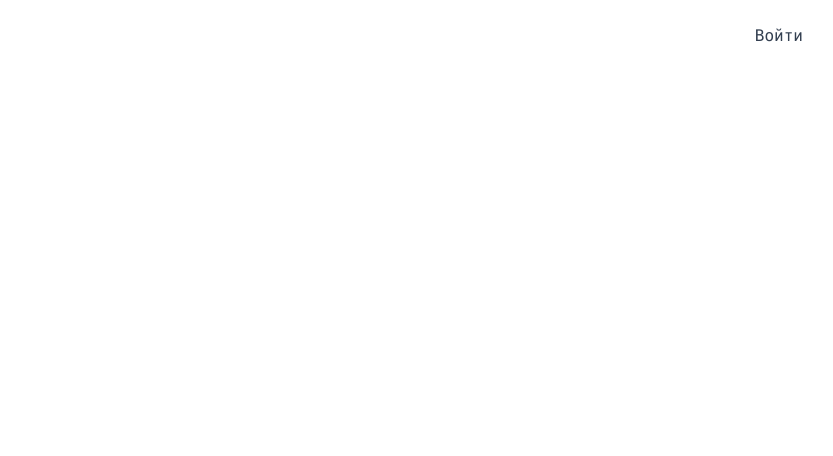
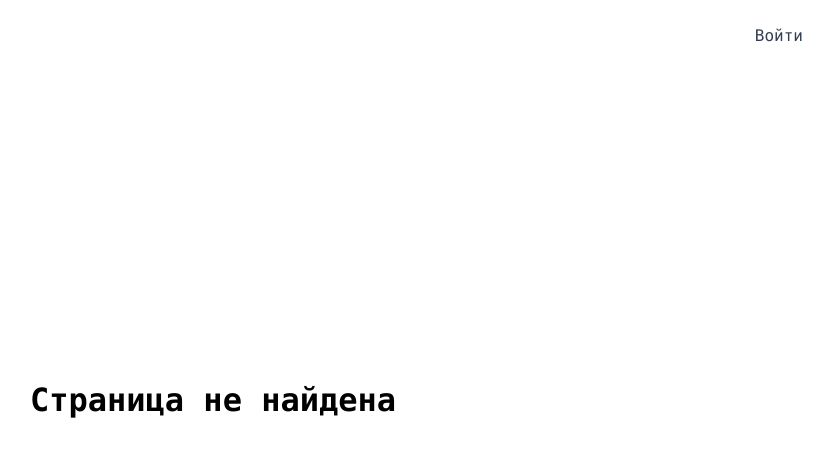
Before and after one commit to VLADISLAW9/shift-cinema, a React (Vite) app: page / in a window 1280 px wide. Before the commit this address had no page. Shown: the top 456 px of the page, without its empty margins (427-1260 px from the left). Built offline with nearby package versions, Linux system fonts and the light colour scheme; some icons are missing.

Commit message:
add app loader

```diff
--- a/src/app/App.tsx
+++ b/src/app/App.tsx
@@ -3,8 +3,7 @@ import { Suspense, useEffect } from 'react';
 import { useInitAuthDataQuery } from '@/entities/User/api/useInitAuthData';
 import { useUserStore } from '@/entities/User/model/store/useUserStore';
 import { USER_LOCALSTORAGE_KEY } from '@/shared/consts/localstorage';
-import { DesktopLayouts } from '@/shared/layouts';
-import { classNames } from '@/shared/lib/classNames';
+import { AppLoaderLayout, DesktopLayouts } from '@/shared/layouts';
 import { Navbar } from '@/widgets/Navbar';
 
 import AppRouter from './providers/RouterProvider/ui/AppRouter';
@@ -24,13 +23,12 @@ export const App = () => {
   }, [initUser, userData, userToken]);
 
   if (initAuthDataQuery.isLoading && userToken) {
-    return <div>Loading...</div>;
+    return <AppLoaderLayout />;
   }
 
   return (
-    <div id='app' className={classNames('app', {}, [])}>
-      {/* TODO: Сделать AppLoader скелетон */}
-      <Suspense fallback='Laoding...'>
+    <div id='app' className='app'>
+      <Suspense fallback=''>
         <DesktopLayouts content={<AppRouter />} header={<Navbar />} />
       </Suspense>
     </div>
--- a/src/app/providers/RouterProvider/config/routeConfig.tsx
+++ b/src/app/providers/RouterProvider/config/routeConfig.tsx
@@ -1,6 +1,7 @@
 import { AuthPage } from '@/pages/AuthPage';
 import { FilmDetailsPage } from '@/pages/FilmDetailsPage';
 import { FilmsPage } from '@/pages/FilmsPage';
+import { NotFoundPage } from '@/pages/NotFoundPage';
 import { OrdersPage } from '@/pages/OrdersPage';
 import PaymentPage from '@/pages/PaymentPage/ui/PaymentPage';
 import { ProfilePage } from '@/pages/ProfilePage';
@@ -44,9 +45,8 @@ export const routeConfig: Record<AppRoutes, AppRoutesProps> = {
     element: <ProfilePage />,
     authOnly: true
   },
-  // last
   [AppRoutes.NOT_FOUND]: {
-    path: getRouteNotFound(),
-    element: <div />
+    path: '*',
+    element: <NotFoundPage />
   }
 };
--- /dev/null
+++ b/src/pages/NotFoundPage/index.ts
@@ -0,0 +1 @@
+export { NotFoundPage } from './ui/NotFoundPage';
--- /dev/null
+++ b/src/pages/NotFoundPage/ui/NotFoundPage.module.scss
@@ -0,0 +1,6 @@
+.not_found_page {
+	display: flex;
+	height: 70vh;
+	align-items: center;
+	justify-content: center;
+}
--- /dev/null
+++ b/src/pages/NotFoundPage/ui/NotFoundPage.tsx
@@ -0,0 +1,11 @@
+import { Typography } from '@/shared/ui/Typography';
+
+import cls from './NotFoundPage.module.scss';
+
+export const NotFoundPage = () => {
+  return (
+    <div className={cls.not_found_page}>
+      <Typography variant='typography32_bold'>Страница не найдена</Typography>
+    </div>
+  );
+};
--- a/src/shared/consts/router.ts
+++ b/src/shared/consts/router.ts
@@ -5,7 +5,6 @@ export enum AppRoutes {
   ORDERS = 'orders',
   PROFILE = 'profile',
   PAYMENT = 'payment',
-  // last
   NOT_FOUND = 'not_found'
 }
 
@@ -16,11 +15,3 @@ export const getRouteProfile = () => `/profile`;
 export const getRouteOrders = () => `/orders`;
 export const getRouteNotFound = () => `/not_found`;
 export const getRoutePayment = () => `/payment`;
-
-export const AppRouteByPathPattern: Record<string, AppRoutes> = {
-  [getRouteAuth()]: AppRoutes.AUTH,
-  [getRouteFilms()]: AppRoutes.FILMS,
-  [getRouteFilmDetails(':id')]: AppRoutes.FILM_DETAILS,
-  [getRouteProfile()]: AppRoutes.PROFILE,
-  [getRouteOrders()]: AppRoutes.ORDERS
-};
--- /dev/null
+++ b/src/shared/layouts/AppLoaderLayout/AppLoaderLayout.module.scss
@@ -0,0 +1,6 @@
+.app_loader_layout {
+	display: flex;
+	height: 100vh;
+	align-items: center;
+	justify-content: center;
+}
--- /dev/null
+++ b/src/shared/layouts/AppLoaderLayout/AppLoaderLayout.tsx
@@ -0,0 +1,12 @@
+import { memo } from 'react';
+import { Loader } from '@ui/Loader';
+
+import cls from './AppLoaderLayout.module.scss';
+
+export const AppLoaderLayout = memo(() => {
+  return (
+    <div className={cls.app_loader_layout}>
+      <Loader />
+    </div>
+  );
+});
--- a/src/shared/layouts/index.ts
+++ b/src/shared/layouts/index.ts
@@ -1 +1,2 @@
+export { AppLoaderLayout } from './AppLoaderLayout/AppLoaderLayout';
 export { DesktopLayouts } from './DesktopLayouts/DesktopLayouts';
--- /dev/null
+++ b/src/shared/ui/Loader/Loader.tsx
@@ -0,0 +1,18 @@
+import Spinner from '@/shared/assets/Spinner.svg';
+
+import { Icon } from '../Icon';
+
+interface LoaderProps {
+  className?: string;
+  width?: number;
+  height?: number;
+}
+
+export const Loader = (props: LoaderProps) => {
+  const { className, height = 150, width = 150 } = props;
+  return (
+    <div className={className}>
+      <Icon width={width} height={height} Svg={Spinner} />
+    </div>
+  );
+};
--- /dev/null
+++ b/src/shared/ui/Loader/index.ts
@@ -0,0 +1 @@
+export { Loader } from './Loader';
```
Also changed, not shown: src/shared/assets/Spinner.svg (added).
